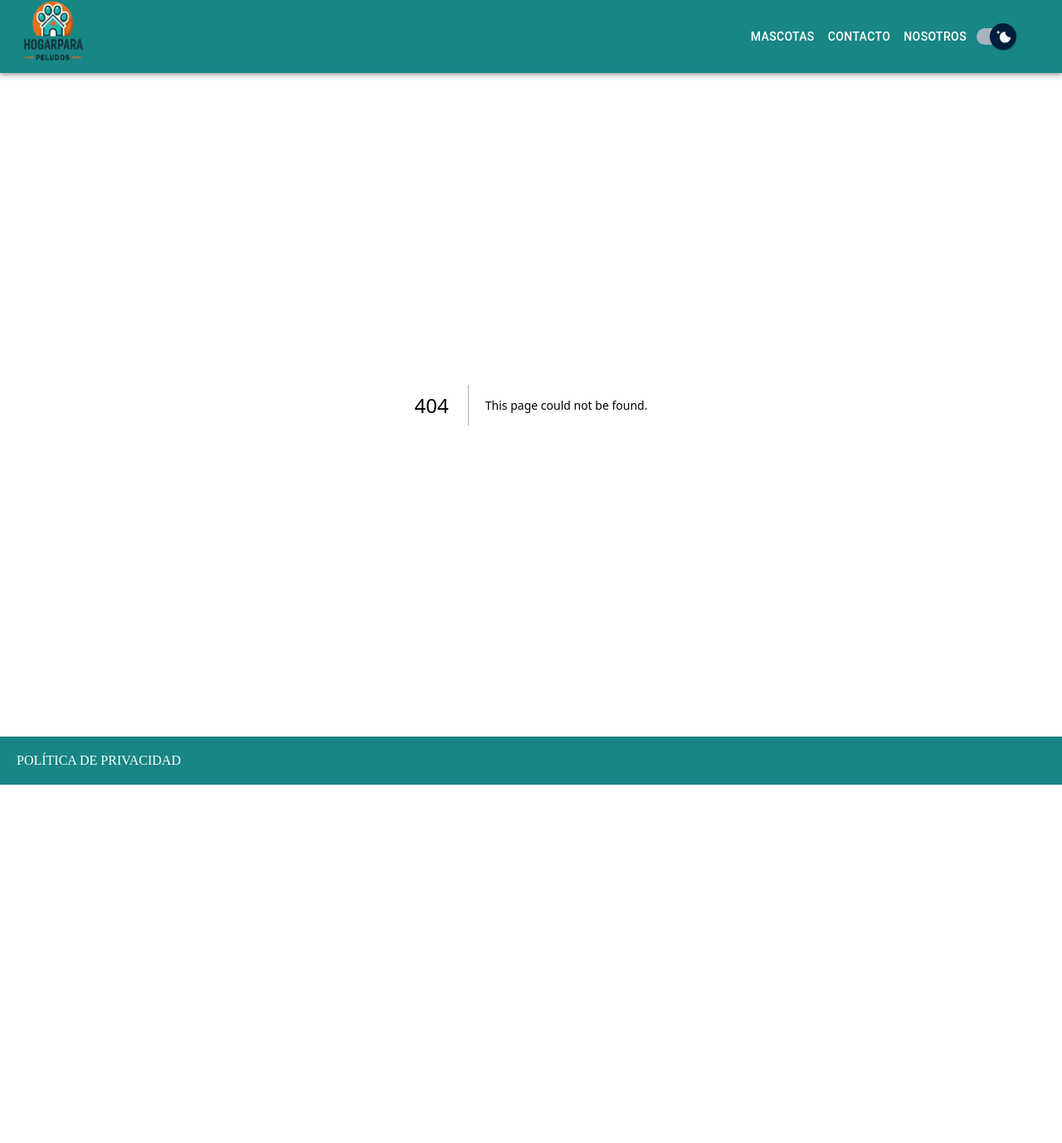
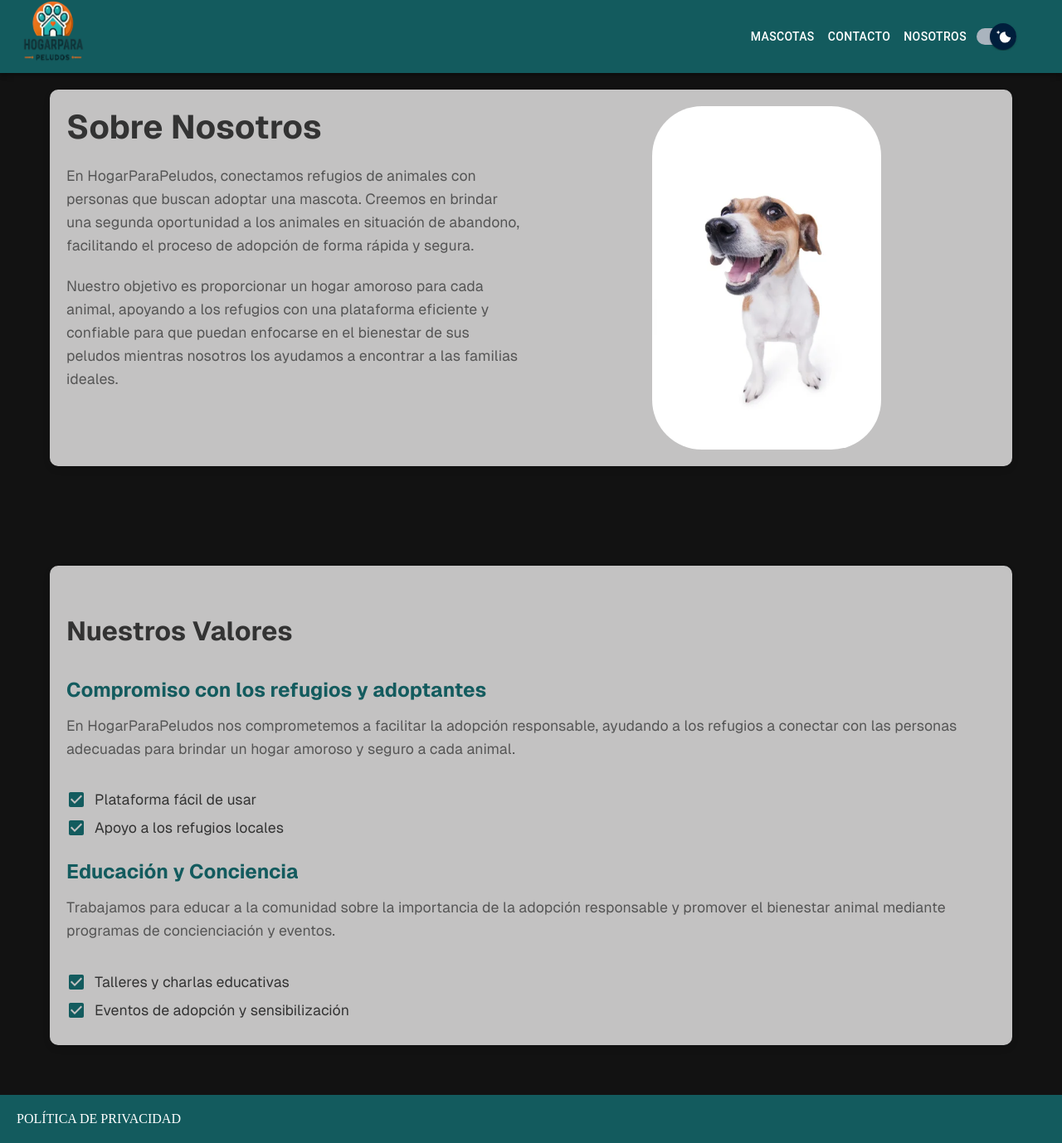
Before and after one commit to No-Country-simulation/c21-71-n-node-react, a Next.js app in the folder apps/next-app/: page /aboutus in a window 1280 px wide. Before the commit this address had no page. Shown: the whole page at 83% size. Before the commit the page ends 946 px from the top, so only its background shows below. Built offline with nearby package versions, Linux system fonts and the light colour scheme.

Commit message:
feat ✨: Add About Us page with layout and styles.

```diff
--- /dev/null
+++ b/apps/next-app/src/app/aboutus/page.tsx
@@ -0,0 +1,9 @@
+import AboutUs from "@/components/AboutUs/AboutUs";
+
+export default function AboutUsPage() {
+    return (
+        <main>
+            <AboutUs />
+        </main>
+    );
+}
--- /dev/null
+++ b/apps/next-app/src/components/AboutUs/AboutUs.tsx
@@ -0,0 +1,72 @@
+'use client'
+import Grid from '@mui/material/Grid2';
+import Image from 'next/image';
+import styles from "./aboutus.module.css";
+import CheckBoxIcon from '@mui/icons-material/CheckBox';
+
+export default function AboutUs() {
+    return (
+        <div className={styles.container}>
+            <Grid container spacing={2} className={styles.info_bubbles}>
+                <Grid size={{ xs: 12, md: 6 }} sx={{ display: 'block', justifyContent: 'space-between', alignItems: 'flex-start' }}>
+                    <h1 className={styles.title}>Sobre Nosotros</h1>
+                    <p className={styles.text}>
+                        En HogarParaPeludos, conectamos refugios de animales con personas que buscan adoptar una mascota. Creemos en brindar una segunda oportunidad a los animales en situación de abandono, facilitando el proceso de adopción de forma rápida y segura.
+                    </p>
+                    <p className={styles.text}>
+                        Nuestro objetivo es proporcionar un hogar amoroso para cada animal, apoyando a los refugios con una plataforma eficiente y confiable para que puedan enfocarse en el bienestar de sus peludos mientras nosotros los ayudamos a encontrar a las familias ideales.
+                    </p>
+                </Grid>
+                <Grid size={{ xs: 12, md: 6 }} sx={{ display: 'flex', justifyContent: 'center', alignItems: 'center' }}>
+                    <Image
+                        src="/dog2.jpg"
+                        alt="our shelter"
+                        width={0}
+                        height={300}
+                        sizes="100vw"
+                        style={{ width: '50%', height: 'auto', borderRadius: 60 }}
+                    />
+                </Grid>
+            </Grid>
+            <Grid container spacing={2} size={{ xs: 12 }} sx={{ alignContent: "end", marginTop: "80px" }} className={styles.info_bubbles}>
+                <h2 className={styles.subtitle}>Nuestros Valores</h2>
+                <Grid size={{ xs: 12 }}>
+                    <div className={styles.info}>
+                        <h4 className={styles.sectionTitle}>Compromiso con los refugios y adoptantes</h4>
+                        <p className={styles.text}>
+                            En HogarParaPeludos nos comprometemos a facilitar la adopción responsable, ayudando a los refugios a conectar con las personas adecuadas para brindar un hogar amoroso y seguro a cada animal.
+                        </p>
+                        <ul>
+                            <li>
+                                <CheckBoxIcon sx={{ color: "#135b5e" }} />
+                                Plataforma fácil de usar
+                            </li>
+                            <li>
+                                <CheckBoxIcon sx={{ color: "#135b5e" }} />
+                                Apoyo a los refugios locales
+                            </li>
+                        </ul>
+                    </div>
+                </Grid>
+                <Grid size={{ xs: 12 }} sx={{ flexDirection: "row-reverse" }}>
+                    <div className={styles.info}>
+                        <h4 className={styles.sectionTitle}>Educación y Conciencia</h4>
+                        <p className={styles.text}>
+                            Trabajamos para educar a la comunidad sobre la importancia de la adopción responsable y promover el bienestar animal mediante programas de concienciación y eventos.
+                        </p>
+                        <ul>
+                            <li>
+                                <CheckBoxIcon sx={{ color: "#135b5e" }} />
+                                Talleres y charlas educativas
+                            </li>
+                            <li>
+                                <CheckBoxIcon sx={{ color: "#135b5e" }} />
+                                Eventos de adopción y sensibilización
+                            </li>
+                        </ul>
+                    </div>
+                </Grid>
+            </Grid>
+        </div>
+    );
+}
--- /dev/null
+++ b/apps/next-app/src/components/AboutUs/aboutus.module.css
@@ -0,0 +1,98 @@
+.container {
+    width: 100%;
+    max-width: 1200px;
+    margin: 0 auto;
+    padding: 20px;
+    display: flex;
+    flex-direction: column;
+    justify-content: center;
+    align-items: center;
+    font-family: var(--font-geist-sans);
+}
+
+.title {
+    font-size: 2.5rem;
+    color: #333;
+    text-align: left;
+    margin-bottom: 20px;
+    font-family: var(--font-geist-sans);
+}
+
+.subtitle {
+    font-size: 2rem;
+    color: #333;
+    text-align: left;
+    margin-top: 40px;
+    margin-bottom: 20px;
+}
+
+.sectionTitle {
+    font-size: 1.5rem;
+    color: #135b5e ;
+    margin-bottom: 15px;
+}
+
+.text {
+    font-size: 1.1rem;
+    color: #555;
+    line-height: 1.6;
+    margin-bottom: 20px;
+    font-family: var(--font-geist-sans);
+}
+
+.info_bubbles {
+    display: flex;
+    flex-direction: column;
+    margin-bottom: 40px;
+    padding: 20px;
+    background-color: #c3c2c2;
+    border-radius: 10px;
+    box-shadow: 0 4px 8px rgba(0, 0, 0, 0.1);
+}
+
+.info {
+    display: flex;
+    flex-direction: column;
+    justify-content: center;
+    align-items: flex-start;
+}
+
+.info ul {
+    padding-left: 0;
+    list-style: none;
+    margin-top: 15px;
+}
+
+.info li {
+    display: flex;
+    align-items: center;
+    font-size: 1.1rem;
+    color: #333;
+    margin-bottom: 10px;
+}
+
+.info li svg {
+    margin-right: 10px;
+}
+
+.profile {
+    border-radius: 10px;
+    width: 100%;
+    object-fit: cover;
+    box-shadow: 0 4px 8px rgba(0, 0, 0, 0.1);
+}
+
+@media (min-width: 768px) {
+    .info_bubbles {
+        flex-direction: row;
+    }
+
+    .info {
+        margin-left: 20px;
+    }
+
+    .info_bubbles:nth-child(even) .info {
+        margin-left: 0;
+        margin-right: 20px;
+    }
+}
--- a/apps/next-app/src/components/Footer/footer.module.css
+++ b/apps/next-app/src/components/Footer/footer.module.css
@@ -2,7 +2,7 @@
   display: flex;
   padding: 20px;
   color: #fff;
-  background-color: #178685;
+  background-color: #135b5e;
   font-family: '__geistSans_1e4310';
 }
 
--- a/apps/next-app/src/components/Navbar/Navbar.tsx
+++ b/apps/next-app/src/components/Navbar/Navbar.tsx
@@ -18,7 +18,7 @@ import ThemeSwitcher from "@/components/ThemeSwitcher/ThemeSwitcher";
 const pages = [
     { name: 'Mascotas', path: '/adoption' },
     { name: 'Contacto', path: '/contacto' },
-    { name: 'Nosotros', path: '/nosotros' }
+    { name: 'Nosotros', path: '/aboutus' }
 ];
 
 export default function Navbar() {
@@ -46,7 +46,7 @@ export default function Navbar() {
     };
 
     return (
-        <AppBar position="static" sx={{ backgroundColor: "#178685", width: "100vw" }} >
+        <AppBar position="static" sx={{ backgroundColor: "#135b5e", width: "100vw" }} >
             <Container maxWidth="xl">
                 <Toolbar disableGutters>
                     <Typography
```
Also changed, not shown: apps/next-app/public/dog2.jpg (added).
